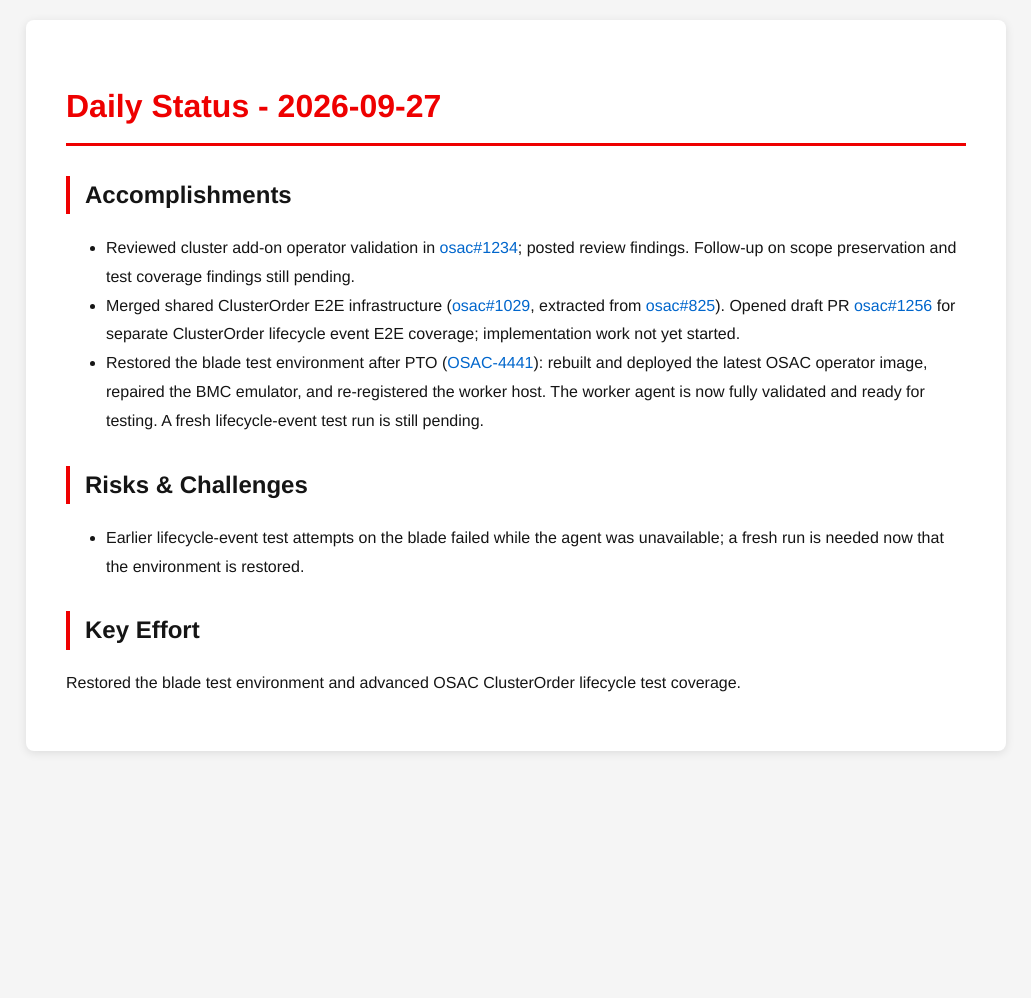
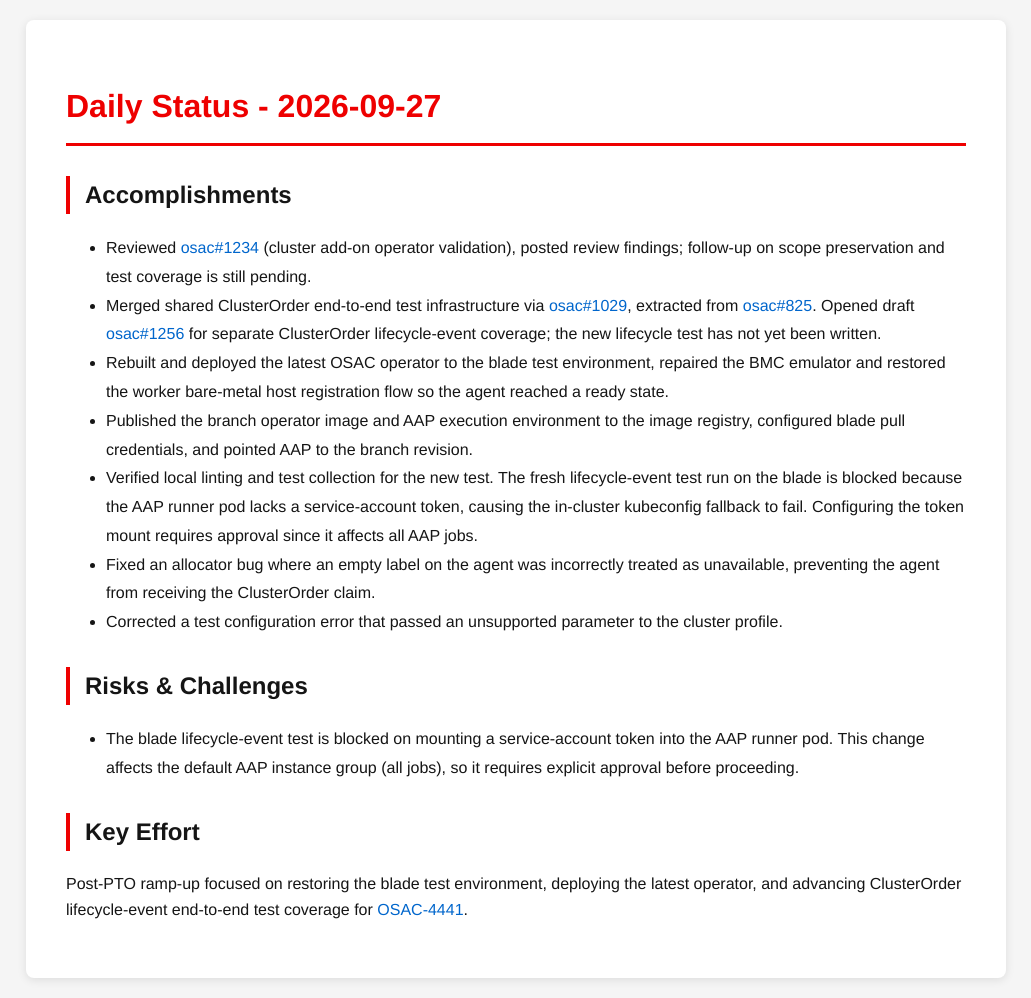
Before and after one commit to tzvatot/daily-status, a Jekyll site: the page built from 2026-09-27.md, in a window 1280 px wide. Shown: the whole page, without its empty margins (124-1155 px from the left). Built offline with Jekyll 4.4.1, drawn with Linux system fonts in a browser that asks for light colours; before the commit the page ends 900 px from its top, so only the background shows below that.

Commit message:
Daily status update - 2026-09-27

```diff
--- a/2026-09-27.md
+++ b/2026-09-27.md
@@ -7,12 +7,16 @@ date: 2026-09-27
 # Daily Status - 2026-09-27
 
 ## Accomplishments
-- Reviewed cluster add-on operator validation in [osac#1234](https://github.com/osac-project/osac/pull/1234); posted review findings. Follow-up on scope preservation and test coverage findings still pending.
-- Merged shared ClusterOrder E2E infrastructure ([osac#1029](https://github.com/osac-project/osac/pull/1029), extracted from [osac#825](https://github.com/osac-project/osac/pull/825)). Opened draft PR [osac#1256](https://github.com/osac-project/osac/pull/1256) for separate ClusterOrder lifecycle event E2E coverage; implementation work not yet started.
-- Restored the blade test environment after PTO ([OSAC-4441](https://redhat.atlassian.net/browse/OSAC-4441)): rebuilt and deployed the latest OSAC operator image, repaired the BMC emulator, and re-registered the worker host. The worker agent is now fully validated and ready for testing. A fresh lifecycle-event test run is still pending.
+- Reviewed [osac#1234](https://github.com/osac-project/osac/pull/1234) (cluster add-on operator validation), posted review findings; follow-up on scope preservation and test coverage is still pending.
+- Merged shared ClusterOrder end-to-end test infrastructure via [osac#1029](https://github.com/osac-project/osac/pull/1029), extracted from [osac#825](https://github.com/osac-project/osac/pull/825). Opened draft [osac#1256](https://github.com/osac-project/osac/pull/1256) for separate ClusterOrder lifecycle-event coverage; the new lifecycle test has not yet been written.
+- Rebuilt and deployed the latest OSAC operator to the blade test environment, repaired the BMC emulator and restored the worker bare-metal host registration flow so the agent reached a ready state.
+- Published the branch operator image and AAP execution environment to the image registry, configured blade pull credentials, and pointed AAP to the branch revision.
+- Verified local linting and test collection for the new test. The fresh lifecycle-event test run on the blade is blocked because the AAP runner pod lacks a service-account token, causing the in-cluster kubeconfig fallback to fail. Configuring the token mount requires approval since it affects all AAP jobs.
+- Fixed an allocator bug where an empty label on the agent was incorrectly treated as unavailable, preventing the agent from receiving the ClusterOrder claim.
+- Corrected a test configuration error that passed an unsupported parameter to the cluster profile.
 
 ## Risks & Challenges
-- Earlier lifecycle-event test attempts on the blade failed while the agent was unavailable; a fresh run is needed now that the environment is restored.
+- The blade lifecycle-event test is blocked on mounting a service-account token into the AAP runner pod. This change affects the default AAP instance group (all jobs), so it requires explicit approval before proceeding.
 
 ## Key Effort
-Restored the blade test environment and advanced OSAC ClusterOrder lifecycle test coverage.
+Post-PTO ramp-up focused on restoring the blade test environment, deploying the latest operator, and advancing ClusterOrder lifecycle-event end-to-end test coverage for [OSAC-4441](https://redhat.atlassian.net/browse/OSAC-4441).
```
